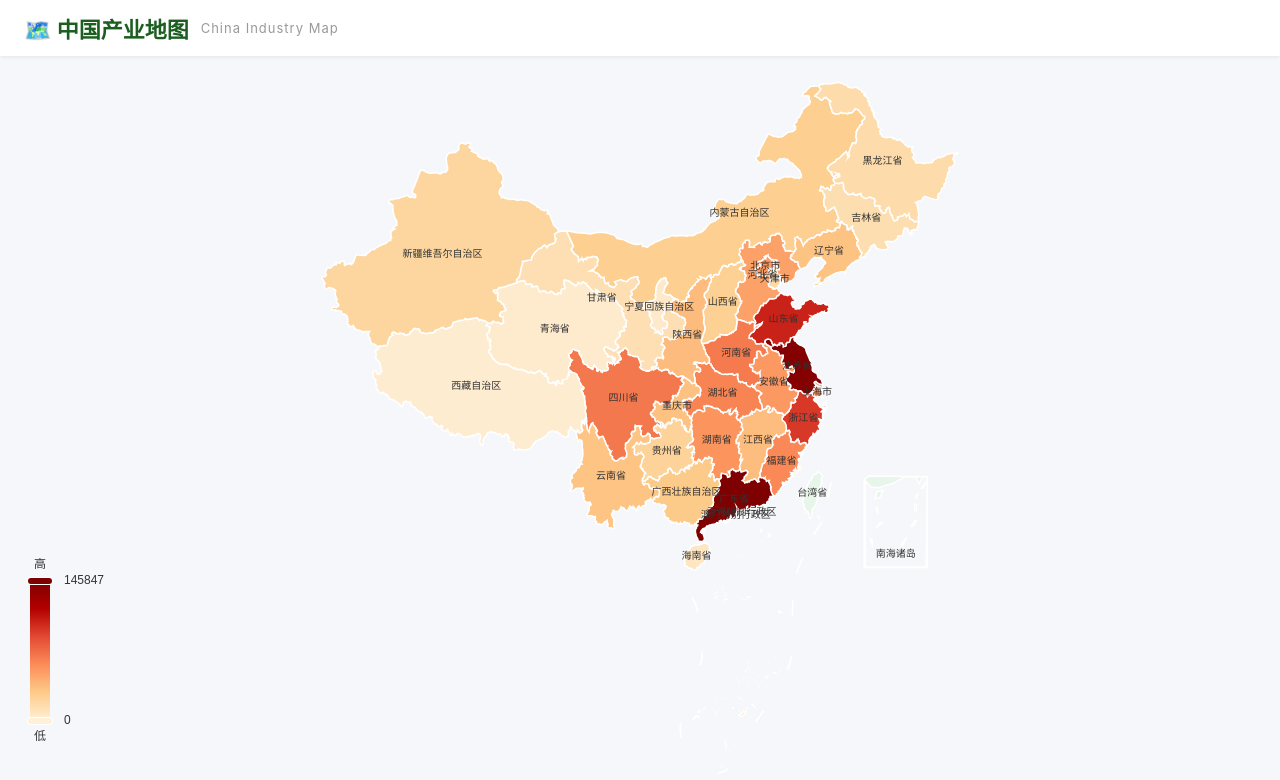
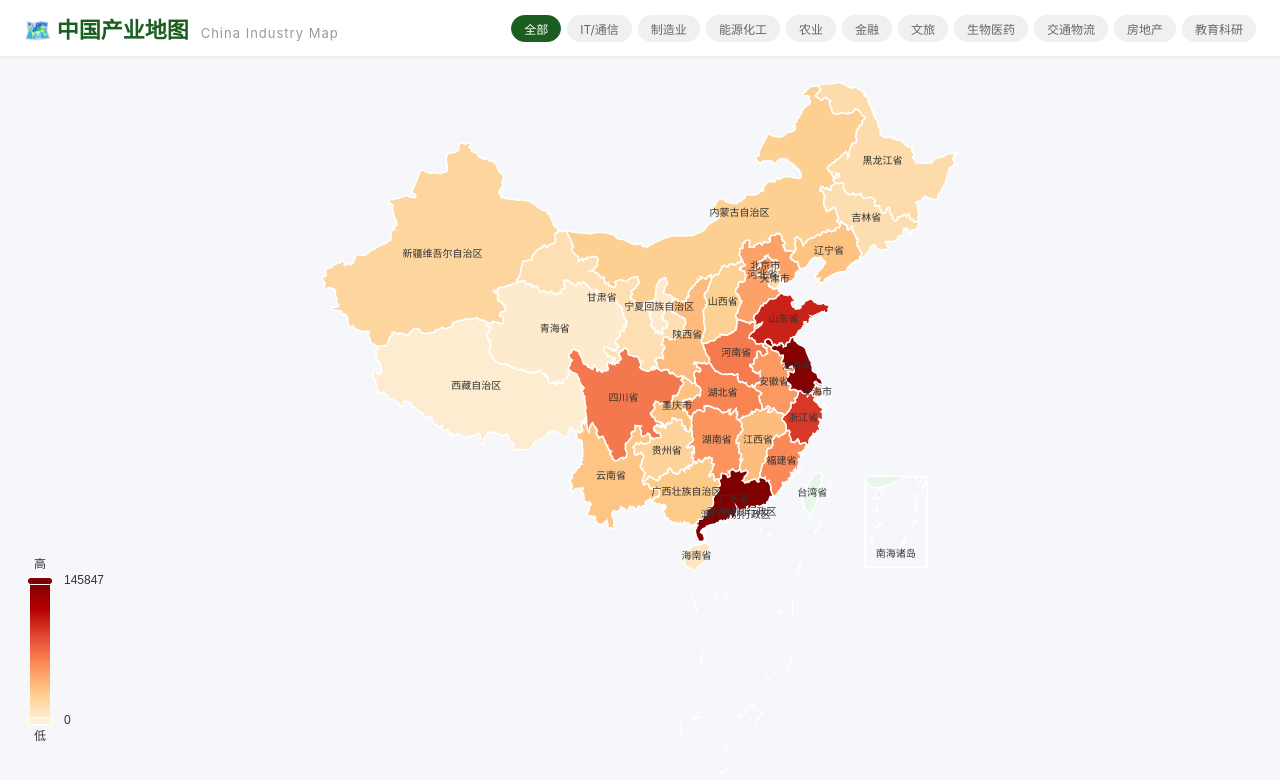
Before and after one commit to FreedomBryant/industry-map, a Vue app: page / in a window 1280 px wide. Shown: the top 780 px of the page. Built offline with nearby package versions, Linux system fonts and the light colour scheme.

Commit message:
feat: industry filter
Add IndustryFilter component with category chips. Highlight matching provinces on map. Gray out non-matching provinces. Backed by Pinia store.

```diff
--- a/src/App.vue
+++ b/src/App.vue
@@ -2,8 +2,11 @@
   <div class="app-container">
     <!-- 标题栏 -->
     <header class="app-header">
-      <h1>🗺️ 中国产业地图</h1>
-      <span class="subtitle">China Industry Map</span>
+      <div class="header-left">
+        <h1>🗺️ 中国产业地图</h1>
+        <span class="subtitle">China Industry Map</span>
+      </div>
+      <IndustryFilter />
     </header>
 
     <div class="app-body">
@@ -32,6 +35,7 @@
 import { onMounted } from 'vue'
 import ChinaMap from './components/ChinaMap.vue'
 import ProvincePanel from './components/ProvincePanel.vue'
+import IndustryFilter from './components/IndustryFilter.vue'
 import { useMapStore } from './stores/mapStore'
 
 const store = useMapStore()
@@ -53,11 +57,19 @@ onMounted(() => {
 .app-header {
   display: flex;
   align-items: center;
-  gap: 12px;
+  justify-content: space-between;
+  gap: 16px;
   padding: 12px 24px;
   background: #fff;
   box-shadow: 0 1px 4px rgba(0, 0, 0, 0.08);
   z-index: 10;
+}
+
+.header-left {
+  display: flex;
+  align-items: baseline;
+  gap: 12px;
+  flex-shrink: 0;
 }
 
 .app-header h1 {
--- a/src/components/ChinaMap.vue
+++ b/src/components/ChinaMap.vue
@@ -22,7 +22,7 @@ async function registerMap() {
 
 function renderChart() {
   if (!chart.value || store.overviews.length === 0) return
-  const option = getMapOption(store.overviews)
+  const option = getMapOption(store.overviews, store.filteredProvinces)
   chart.value.setOption(option)
 }
 
@@ -54,6 +54,7 @@ function handleResize() {
 }
 
 watch(() => store.overviews, renderChart, { deep: true })
+watch(() => store.filteredProvinces, renderChart, { deep: true })
 watch(() => store.selectedProvince, (name) => {
   if (!chart.value) return
   chart.value.dispatchAction({
--- /dev/null
+++ b/src/components/IndustryFilter.vue
@@ -0,0 +1,57 @@
+<template>
+  <div class="industry-filter">
+    <span
+      class="filter-chip"
+      :class="{ active: !store.selectedCategory }"
+      @click="store.setCategory(null)"
+    >全部</span>
+    <span
+      v-for="cat in categories"
+      :key="cat"
+      class="filter-chip"
+      :class="{ active: store.selectedCategory === cat }"
+      @click="store.setCategory(cat)"
+    >{{ cat }}</span>
+  </div>
+</template>
+
+<script setup lang="ts">
+import { useMapStore } from '../stores/mapStore'
+import { allCategories } from '../data'
+
+const store = useMapStore()
+const categories = allCategories
+</script>
+
+<style scoped>
+.industry-filter {
+  display: flex;
+  flex-wrap: wrap;
+  gap: 6px;
+  align-items: center;
+}
+
+.filter-chip {
+  display: inline-block;
+  padding: 4px 12px;
+  border-radius: 14px;
+  font-size: 12px;
+  cursor: pointer;
+  background: #f0f0f0;
+  color: #666;
+  transition: all 0.2s;
+  user-select: none;
+  border: 1px solid transparent;
+}
+
+.filter-chip:hover {
+  background: #e0e0e0;
+  color: #333;
+}
+
+.filter-chip.active {
+  background: #1b5e20;
+  color: #fff;
+  border-color: #1b5e20;
+}
+</style>
--- a/src/stores/mapStore.ts
+++ b/src/stores/mapStore.ts
@@ -1,18 +1,27 @@
 import { defineStore } from 'pinia'
 import { ref, computed } from 'vue'
-import { getProvinceOverviews, getProvinceByName } from '../data'
-import type { ProvinceOverview, ProvinceIndustry } from '../types'
+import { getProvinceOverviews, getProvinceByName, provinceData } from '../data'
+import type { ProvinceOverview, ProvinceIndustry, IndustryCategory } from '../types'
 
 export const useMapStore = defineStore('map', () => {
   // === State ===
   const overviews = ref<ProvinceOverview[]>([])
   const selectedProvince = ref<string | null>(null)
   const hoveredProvince = ref<string | null>(null)
+  const selectedCategory = ref<IndustryCategory | null>(null)
 
   // === Getters ===
   const selectedProvinceData = computed<ProvinceIndustry | null>(() => {
     if (!selectedProvince.value) return null
     return getProvinceByName(selectedProvince.value) ?? null
+  })
+
+  /** 匹配当前筛选产业的省份简称列表 */
+  const filteredProvinces = computed<string[]>(() => {
+    if (!selectedCategory.value) return []
+    return provinceData
+      .filter(p => p.industries.some(i => i.category === selectedCategory.value))
+      .map(p => p.province)
   })
 
   // === Actions ===
@@ -28,6 +37,10 @@ export const useMapStore = defineStore('map', () => {
     hoveredProvince.value = name
   }
 
+  function setCategory(cat: IndustryCategory | null) {
+    selectedCategory.value = cat
+  }
+
   function loadData() {
     overviews.value = getProvinceOverviews()
   }
@@ -37,9 +50,12 @@ export const useMapStore = defineStore('map', () => {
     selectedProvince,
     hoveredProvince,
     selectedProvinceData,
+    selectedCategory,
+    filteredProvinces,
     selectProvince,
     toggleProvince,
     hoverProvince,
+    setCategory,
     loadData,
   }
 })
--- a/src/utils/map.ts
+++ b/src/utils/map.ts
@@ -51,10 +51,12 @@ const SHORT_TO_FULL: Record<string, string> = {
  */
 export function getMapOption(
   overviews: ProvinceOverview[],
-  selectedCategory?: string,
+  filteredProvinces?: string[],
 ) {
   const maxGdp = Math.max(...overviews.map(o => o.gdp), 100000)
   const minGdp = Math.min(...overviews.map(o => o.gdp), 0)
+
+  const isFiltering = filteredProvinces !== undefined && filteredProvinces.length > 0
 
   return {
     tooltip: {
@@ -105,14 +107,18 @@ export function getMapOption(
           label: { fontSize: 14, fontWeight: 'bold' },
           itemStyle: { areaColor: '#ffd54f' },
         },
-        data: overviews.map(o => ({
-          name: SHORT_TO_FULL[o.province] || o.province,
-          value: o.gdp,
-          province: o.province,        // 保留原始简称供 tooltip 查找
-          fullName: o.province,         // tooltip 显示简称（更简洁）
-          mainIndustry: o.mainIndustry,
-          gdp: o.gdp,
-        })),
+        data: overviews.map(o => {
+          const matched = !isFiltering || filteredProvinces.includes(o.province)
+          return {
+            name: SHORT_TO_FULL[o.province] || o.province,
+            value: o.gdp,
+            province: o.province,
+            fullName: o.province,
+            mainIndustry: o.mainIndustry,
+            gdp: o.gdp,
+            itemStyle: matched ? undefined : { areaColor: '#e0e0e0' },
+          }
+        }),
       },
     ],
   }
```
Also changed, not shown: 1 other file (tests, documents, lock files or other folders).
